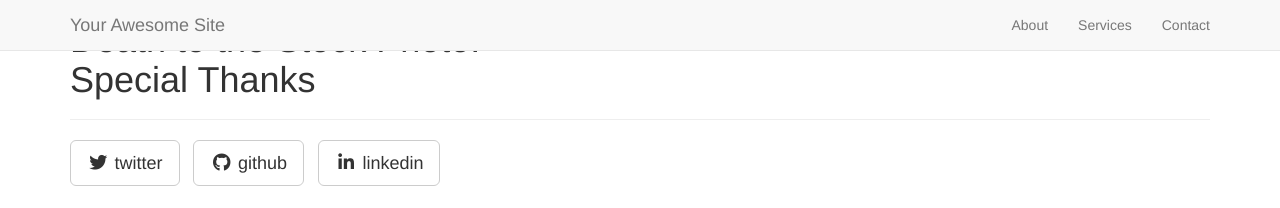
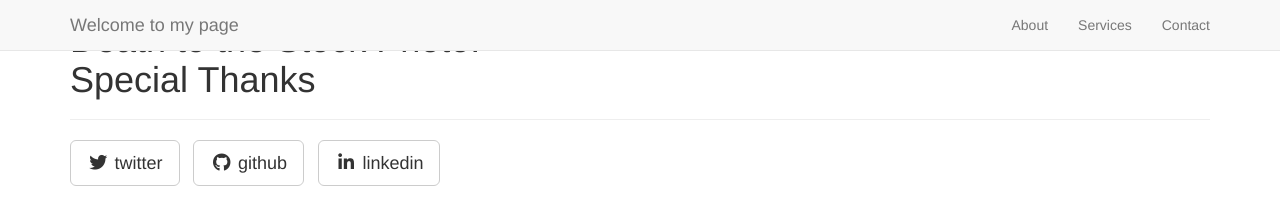
Before and after one commit to cyrilgalitzine/cyrilgalitzine.github.io, a Jekyll site: the page built from _posts/2014-09-21-services-1.markdown, in a window 1280 px wide. Shown: the top 208 px of the page. Built offline with Jekyll 4.4.1, drawn with Linux system fonts in a browser that asks for light colours; nearby versions of some CDN libraries; library files that are not in the unit come from our copies.

Commit message:
Update _config.yml

```diff
--- a/_config.yml
+++ b/_config.yml
@@ -3,7 +3,7 @@
 # ----------------------- #
 
 url: http://yoursite.com
-title: Your Awesome Site
+title: Welcome to my page
 email: your-email@domain.com
 author: Your Name
 description: > # "Write an awesome description for your new site here.
```
